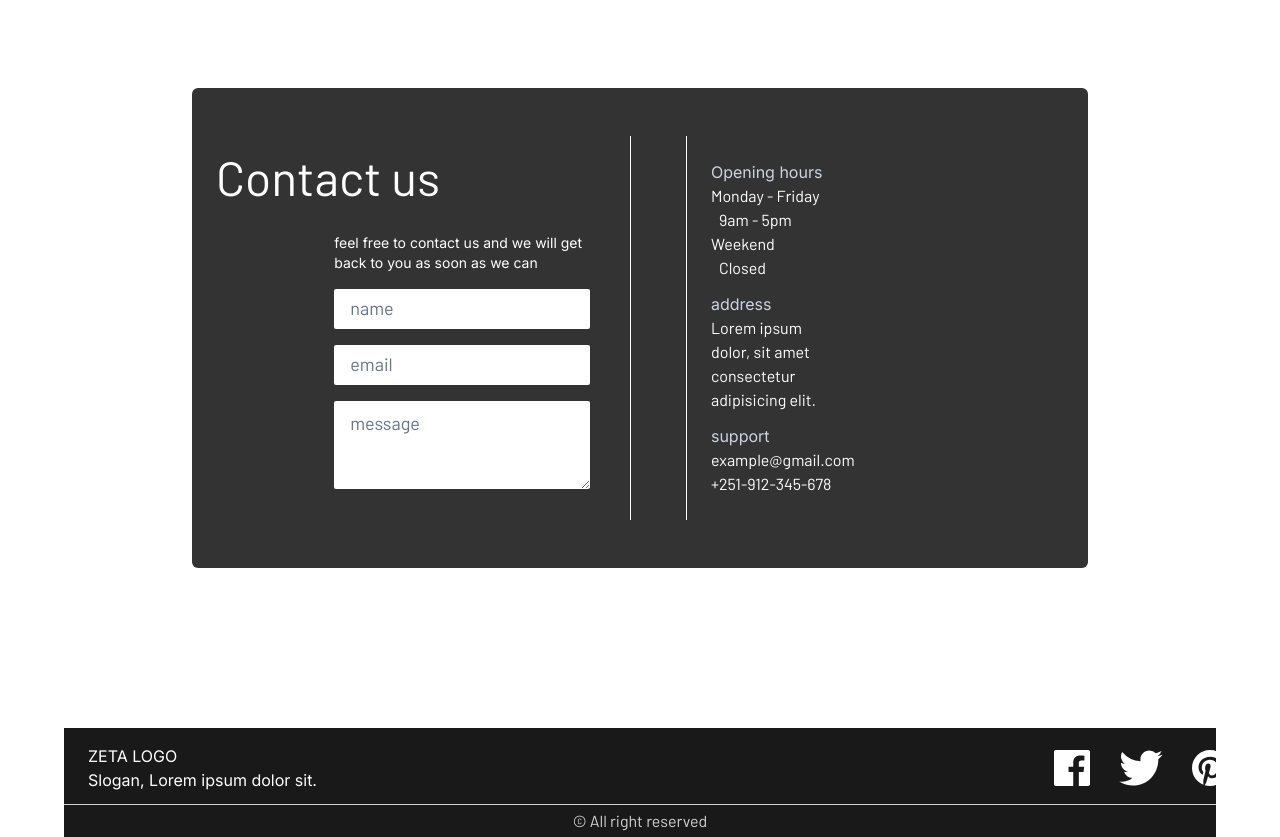
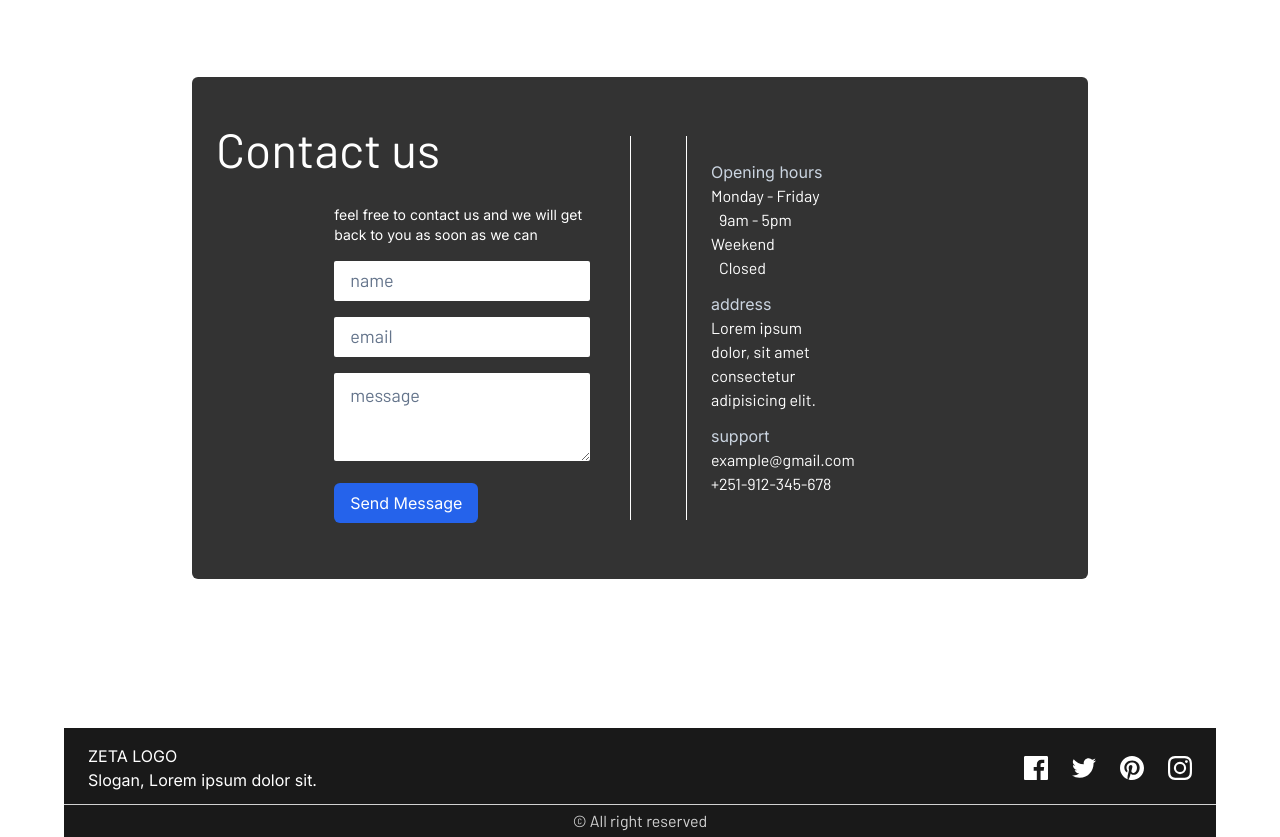
Before and after one commit to Dcode111/zeta, a React (Vite) app: page / in a window 1280 px wide. Shown: the part 3520-4357 px from the top of the page. Built offline with nearby package versions, Linux system fonts and the light colour scheme.

Commit message:
integrated email-js

```diff
--- a/package.json
+++ b/package.json
@@ -13,7 +13,8 @@
     "@emailjs/browser": "^3.11.0",
     "framer-motion": "^10.16.4",
     "react": "^18.2.0",
-    "react-dom": "^18.2.0"
+    "react-dom": "^18.2.0",
+    "react-icons": "^4.11.0"
   },
   "devDependencies": {
     "@types/react": "^18.2.15",
--- a/src/components/footer/Footer.css
+++ b/src/components/footer/Footer.css
@@ -1,12 +1,7 @@
-.ficon {
-  @apply scale-75;
-}
-
 .ficon:hover {
-  filter: invert(70%) sepia(100%) saturate(900%) hue-rotate(190deg)
-    brightness(105%) contrast(104%);
-  transform: rotate(10deg);
-  transform: scale(0.9);
+  filter: invert(70%) sepia(100%) saturate(900%) hue-rotate(160deg)
+    brightness(180%) contrast(104%);
+  transform: scale(1.25);
   transition: all 0.3s;
 }
 
--- a/src/components/footer/Footer.jsx
+++ b/src/components/footer/Footer.jsx
@@ -9,17 +9,33 @@ import "./Footer.css";
 
 const Footer = () => {
   return (
-    <div className="bg-black bg-opacity-90 h-24min- w-full pt-4">
+    <div className="bg-black bg-opacity-90 pt-4 min-w-">
       <div className=" flex justify-between px-6">
         <div className="text-white">
           <h2>ZETA LOGO</h2>
           <p>Slogan, Lorem ipsum dolor sit.</p>
         </div>
-        <div className="flex space-x-4">
-          <img className="ficon" src={facebook} alt="" />
-          <img className="ficon" src={twitter} alt="" />
-          <img className="ficon" src={pinterest} alt="" />
-          <img className="ficon" src={instagram} alt="" />
+        <div className="flex sm:space-x-6 space-x-4 items-center">
+          <div>
+            <a href="#">
+              <img className="ficon" src={facebook} alt="" />
+            </a>
+          </div>
+          <div>
+            <a href="#">
+              <img className="ficon" src={twitter} alt="" />
+            </a>
+          </div>
+          <div>
+            <a href="#">
+              <img className="ficon" src={pinterest} alt="" />
+            </a>
+          </div>
+          <div>
+            <a href="#">
+              <img className="ficon" src={instagram} alt="" />
+            </a>
+          </div>
         </div>
       </div>
       <div className="flex items-center justify-center py-1 border-t border-white mt-3 text-white  text-center font-barlow opacity-80">
--- /dev/null
+++ b/src/components/loader/Loader.css
@@ -0,0 +1,13 @@
+.loader {
+  animation: rotate 0.5s infinite linear;
+  @apply w-12 h-12 bg-white border-[10px] border-slate-900 border-t-[10px]
+    border-t-blue-400 rounded-full;
+}
+@keyframes rotate {
+  from {
+    transform: rotate(0);
+  }
+  to {
+    transform: rotate(360deg);
+  }
+}
--- /dev/null
+++ b/src/components/loader/Loader.jsx
@@ -0,0 +1,12 @@
+import React from "react";
+
+import "./Loader.css";
+const Loader = () => {
+  return (
+    <div className="flex items-center justify-center w-full h-full">
+      <div className="loader"></div>
+    </div>
+  );
+};
+
+export default Loader;
--- a/src/pages/contact/Contact.css
+++ b/src/pages/contact/Contact.css
@@ -1,9 +1,5 @@
 .contact-container {
   @apply w-full sm:flex justify-center items-center bg-black bg-opacity-80 max-w-4xl sm:mx-auto mx-2 sm:px-6 py-12  rounded-md;
-}
-
-.left-container h2 {
-  @apply text-5xl text-center sm:text-left text-white font-barlow mb-8;
 }
 
 .left-container {
--- a/src/pages/contact/Contact.jsx
+++ b/src/pages/contact/Contact.jsx
@@ -1,26 +1,74 @@
-import React, { useState } from "react";
-
+import React, { useState, useRef } from "react";
+import emailjs from "@emailjs/browser";
 import "./Contact.css";
+import Loader from "../../components/loader/Loader";
 
 const Contact = () => {
   const [name, setName] = useState("");
   const [email, setEmail] = useState("");
   const [message, setMessage] = useState("");
 
+  const [sending, setSending] = useState(false);
+  const [failed, setFailed] = useState(false);
+  const [sent, setSent] = useState(false);
+
+  const form = useRef();
+
+  const submitHandler = (e) => {
+    e.preventDefault();
+    setSending(true);
+
+    emailjs
+      .sendForm(
+        "service_zeta",
+        "template_4ftd3th",
+        form.current,
+        "6bhYY1qzdt4DrI9xW"
+      )
+      .then(
+        (result) => {
+          setSending(false);
+          console.log(result.text);
+          setSent(true);
+        },
+        (error) => {
+          setSending(false);
+          console.log(error.text);
+          setFailed(true);
+        }
+      );
+  };
+
+  const resendHandler = () => {
+    setEmail("");
+    setMessage("");
+    setName("");
+    setSent(false);
+  };
+
   return (
     <div id="contact" className=" h-screen flex items-center justify-center">
       <div className="contact-container">
         <div className="left-container">
-          <h2>Contact us</h2>
-          <div className="input-container">
+          {!sent ? (
+            <div className="relative">
+              <h2 className="text-5xl text-center sm:text-left text-white font-barlow mb-8">
+                Contact us
+              </h2>
+              <form
+                ref={form}
+                onSubmit={submitHandler}
+                className="input-container"
+              >
                 <p className="text-white w-64 text-sm ">
-              feel free to contact us and we will get back to you as soon as we
-              can
+                  feel free to contact us and we will get back to you as soon as
+                  we can
                 </p>
                 <div>
                   <input
                     onChange={(e) => setName(e.target.value)}
                     type="text"
+                    name="user_name"
                     value={name}
                     placeholder="name"
                     required
@@ -30,8 +78,10 @@ const Contact = () => {
                   <input
                     onChange={(e) => setEmail(e.target.value)}
                     type="email"
+                    name="user_email"
                     value={email}
                     placeholder="email"
+                    required
                   />
                 </div>
                 <div>
@@ -43,9 +93,39 @@ const Contact = () => {
                     cols="30"
                     rows="3"
                     value={message}
+                    required
                   ></textarea>
                 </div>
+                <div className="w-64">
+                  <button className="px-4 py-2 bg-blue-600 rounded-md text-white hover:scale-105 active:scale-100 duration-300">
+                    Send Message
+                  </button>
                 </div>
+              </form>
+              {sending && (
+                <div className="absolute top-0 right-0 left-0 bottom-0 bg-slate-200 bg-opacity-50">
+                  <Loader />
+                </div>
+              )}
+            </div>
+          ) : (
+            <div className="text-center">
+              <h2 className="text-white text-5xl mb-4">
+                Thank you for reaching out
+              </h2>
+              <h3 className="text-white mb-4">
+                We will get back to you as soon as possible
+              </h3>
+              <div>
+                <button
+                  onClick={resendHandler}
+                  className="mb-4 px-4 py-2 bg-blue-600 rounded-md text-white hover:scale-105 active:scale-100 duration-300"
+                >
+                  Send another message
+                </button>
+              </div>
+            </div>
+          )}
         </div>
         <div className="divider"></div>
 
```
Also changed, not shown: 1 other file (tests, documents, lock files or other folders). Lines whose indentation alone changed are shown as unchanged.
